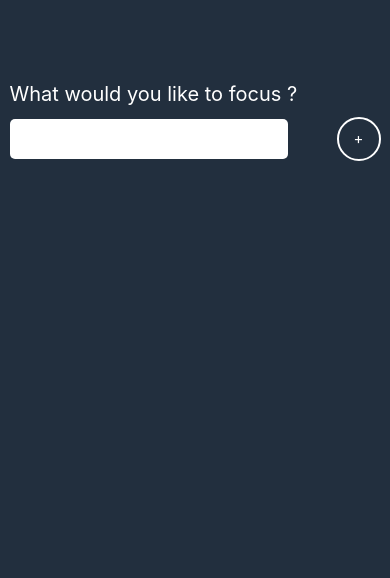
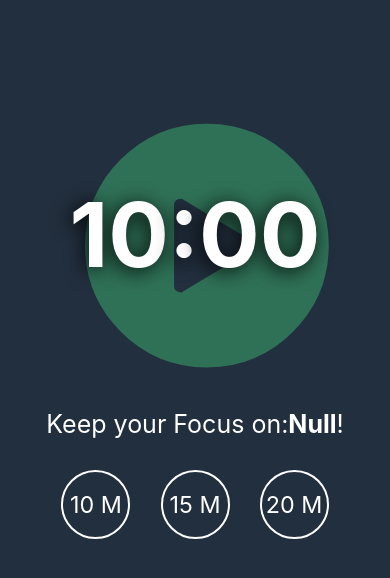
Before and after one commit to zamanshahed/focusTime, a React Native app: screen / in a window 390 px wide. Shown: the top 578 px of the page. Built offline with nearby package versions, Linux system fonts and the light colour scheme.

Commit message:
countdown timer added with focus title

```diff
--- a/App.js
+++ b/App.js
@@ -5,7 +5,7 @@ import { Focus } from "./src/features/Focus";
 import { AddFocus } from "./src/features/AddFocus";
 
 export default function App() {
-  const [focustTopic, setFocusTopic] = useState(null);
+  const [focustTopic, setFocusTopic] = useState("null");
   const FocusTopicHandler = (value) => {
     setFocusTopic(value);
   };
--- a/package.json
+++ b/package.json
@@ -14,6 +14,7 @@
     "react-dom": "16.13.1",
     "react-native": "https://github.com/expo/react-native/archive/sdk-42.0.0.tar.gz",
     "react-native-linear-gradient": "^2.5.6",
+    "react-native-vector-icons": "^8.1.0",
     "react-native-web": "~0.13.12"
   },
   "devDependencies": {
--- a/src/features/Focus.js
+++ b/src/features/Focus.js
@@ -1,20 +1,92 @@
 import { StatusBar } from "expo-status-bar";
-import React from "react";
-import { StyleSheet, Text, View } from "react-native";
+import React, { useState } from "react";
+import { StyleSheet, Text, TouchableOpacity, View } from "react-native";
 import { RoundBtn } from "../components/RoundBtn";
+import { Timer } from "./Timer/Timer";
+import Icon from "react-native-vector-icons/Ionicons";
 
 export const Focus = ({ focusTitle }) => {
+  const [isStarted, setIsStarted] = useState(false);
+  const defaultTime = 10;
+  const [time, setTime] = useState(defaultTime);
   return (
     <View style={styles.container}>
-      <Text style={{ fontSize: 33, color: "#fff" }}>
-        New Focus: {focusTitle} !
+      <TouchableOpacity
+        onPress={() => {
+          setIsStarted(!isStarted);
+        }}
+      >
+        <Text style={styles.statusBtn}>
+          {!isStarted ? (
+            <Icon
+              name="play-circle"
+              size={300}
+              style={styles.statusBtn}
+              color="rgba(60,179,113,0.5)"
+            />
+          ) : (
+            <Icon
+              name="pause-circle"
+              size={300}
+              style={styles.statusBtn}
+              color="rgba(255,5,100,0.3)"
+            />
+          )}
+        </Text>
+        <View style={styles.timerStyle}>
+          <Timer minutes={time} isPaused={!isStarted} />
+        </View>
+      </TouchableOpacity>
+      <Text style={{ fontSize: 25, color: "#fff", paddingTop: 120 }}>
+        Keep your Focus on:
+        <Text style={{ fontWeight: "bold", textTransform: "capitalize" }}>
+          {focusTitle}
+        </Text>
+        !
       </Text>
-      <RoundBtn size={50} title="Set Time" />
+      <View
+        style={{
+          flexDirection: "row",
+          justifyContent: "space-around",
+          paddingVertical: 31,
+        }}
+      >
+        <RoundBtn
+          size={70}
+          title="10 M"
+          onPress={() => {
+            setTime(10);
+          }}
+        />
+        <RoundBtn
+          size={70}
+          title="15 M"
+          onPress={() => {
+            setTime(15);
+          }}
+        />
+        <RoundBtn
+          size={70}
+          title="20 M"
+          onPress={() => {
+            setTime(20);
+          }}
+        />
+      </View>
       <StatusBar style="inverted" />
     </View>
   );
 };
 
 const styles = StyleSheet.create({
-  container: {},
+  timerStyle: {
+    paddingTop: "33%",
+  },
+  statusBtn: {
+    position: "absolute",
+    justifyContent: "center",
+    fontWeight: "bold",
+    textAlign: "center",
+    paddingLeft: 10,
+  },
 });
--- a/src/features/Timer/Timer.js
+++ b/src/features/Timer/Timer.js
@@ -0,0 +1,64 @@
+import React, { useState, useEffect } from "react";
+import { StyleSheet, Text, View } from "react-native";
+
+const MinsToMillis = (mins) => {
+  return mins * 60 * 1000;
+};
+
+const formatTime = (time) => (time < 10 ? `0${time}` : time);
+
+export const Timer = ({ minutes = 15, isPaused = true }) => {
+  const [millis, setMillis] = useState(MinsToMillis(minutes));
+
+  const formatMins = Math.floor(millis / 1000 / 60) % 60;
+  const formatSec = Math.floor(millis / 1000) % 60;
+
+  const interval = React.useRef(null);
+
+  //   const TargetTimeHandler = (tempTime) => {
+  //     const tempo = MinsToMillis(tempTime);
+  //     setMillis(tempo);
+  //   };
+
+  const countDown = () => {
+    setMillis((time) => {
+      if (time === 0) {
+        // finished counting !
+        return time;
+      }
+      // decrements by 1 sec!
+      const timeLeft = time - 1000;
+
+      // updating after deduction and setMillis
+      return timeLeft;
+    });
+  };
+
+  useEffect(() => {
+    if (isPaused) {
+      return;
+    }
+    interval.current = setInterval(countDown, 1000);
+    return () => clearInterval(interval.current);
+  }, [isPaused]);
+
+  return (
+    <View>
+      <Text style={styles.titleText}>
+        {formatTime(formatMins)}:{formatTime(formatSec)}
+      </Text>
+    </View>
+  );
+};
+
+const styles = StyleSheet.create({
+  titleText: {
+    fontSize: 90,
+    color: "#fff",
+    textAlign: "center",
+    fontWeight: "bold",
+    textShadowColor: "rgba(0, 0, 0, 0.95)",
+    textShadowOffset: { width: -3, height: 3 },
+    textShadowRadius: 20,
+  },
+});
```
Also changed, not shown: 1 other file (tests, documents, lock files or other folders).
